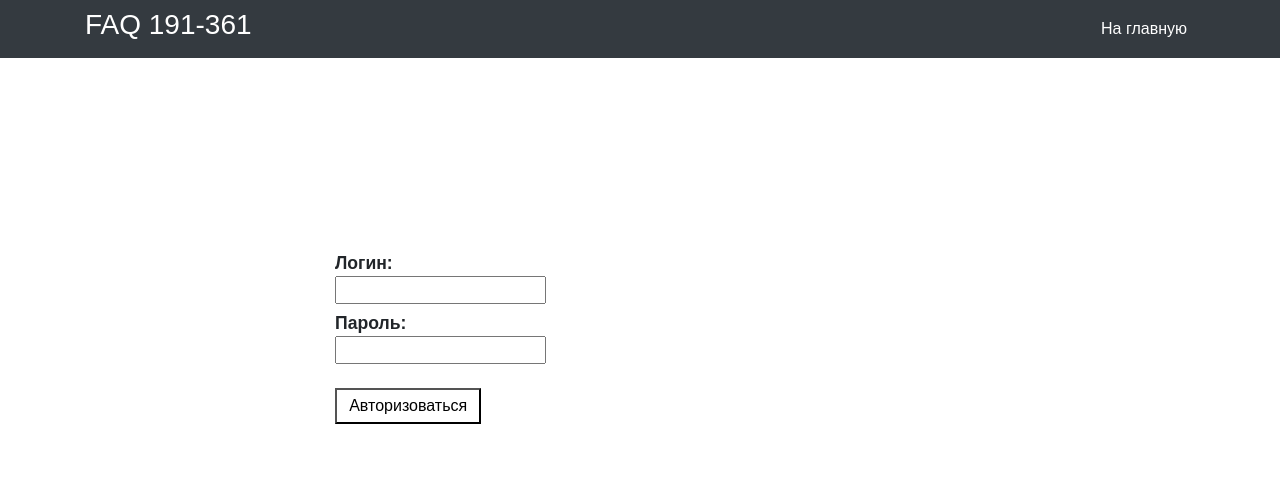
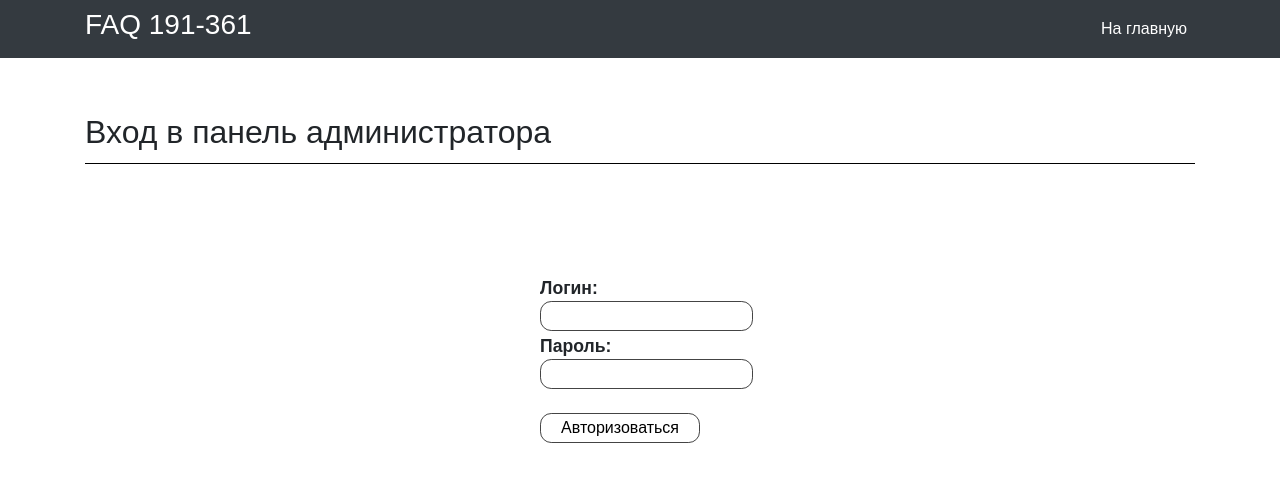
Before and after one commit to mmarvakh/PAPolytech, a PHP site: page /login/login.php in a window 1280 px wide. Shown: the top 482 px of the page. Run offline with PHP 8.4, Linux system fonts and the light colour scheme; data that the repository does not hold is empty; some libraries are stand-ins or nearby versions.

Commit message:
Обновлены стили и доработан код

```diff
--- a/site/css/style.css
+++ b/site/css/style.css
@@ -98,15 +98,24 @@ footer p {
     padding-top: 1% !important;
 }
 
-.login-form {
-    margin: 15% auto;
-    width: 50%
+.login-form form {
+    margin: 10% auto;
+    width: 18%;
+}
+
+form input[type="text"], textarea, form input[type="password"] {
+    border: 1px solid #444;
+    border-radius: 0.7rem;
+    padding: 1%;
 }
 
 input[type="submit"] {
-    padding: 0.6% 2%;
+    padding: 1% 10%;
     font-size: 16px;
-    background-color: #fff;
+    background: white;
+    border: 1px solid #444;
+    border-radius: 0.7rem;
+    cursor: pointer;
 }
 
 .login-form p, .admin-form p {
--- a/site/login/login.php
+++ b/site/login/login.php
@@ -23,6 +23,7 @@ if ($_POST["login"]) {
             header("Location: admin.php");
         }
     }
+
     echo "<div class='error'>Неверный логин или пароль!</div>";
 }
 
@@ -53,6 +54,9 @@ if ($_POST["login"]) {
             </div>
         </div>
     </nav>
+    <section class="container">
+        <h2>Вход в панель администратора</h2>
+    </section>
     <section class="container text-left login-form" id="login-form">
         <form method="POST">
             <p>Логин:</p>
```
Also changed, not shown: site/login/admin.php (+9 -4 lines).
